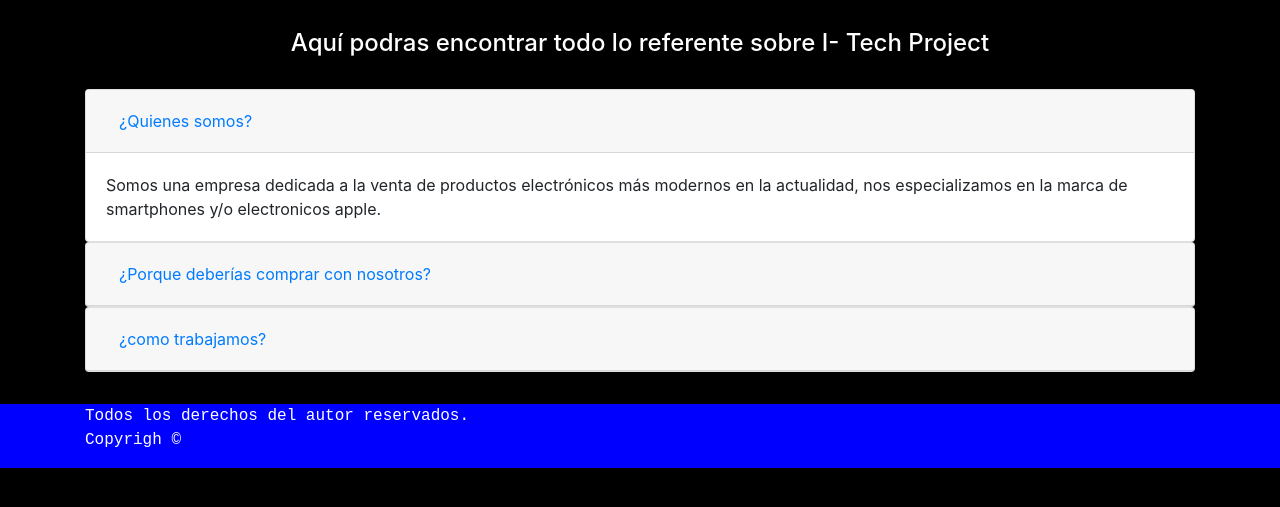
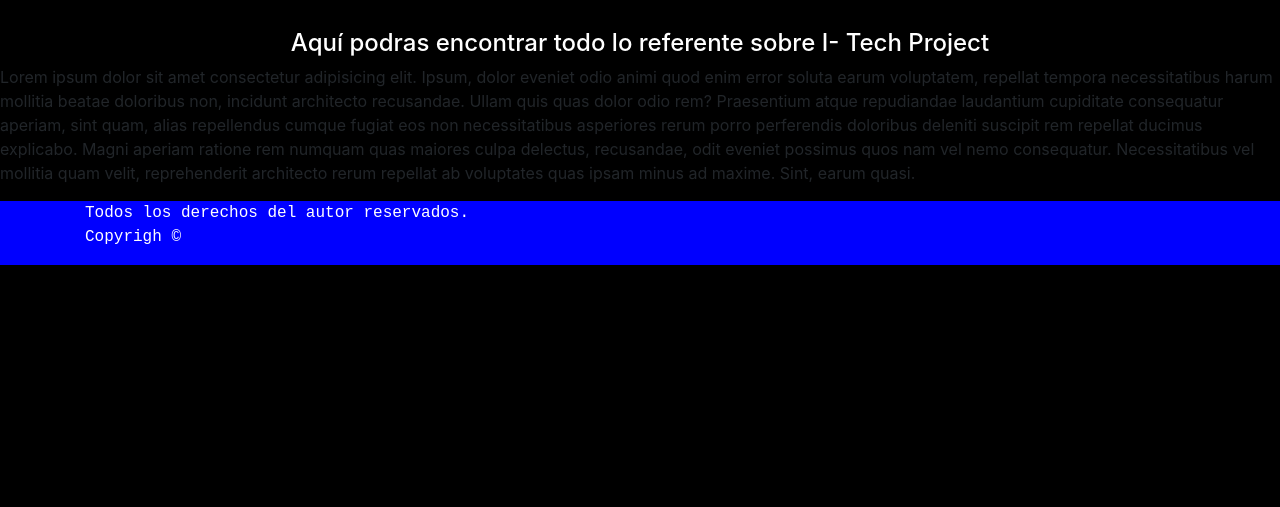
Before and after one commit to abrahamgonzalez96/I-tech-project, a website: page about-us.html in a window 1280 px wide. Shown: the part 243-750 px from the top of the page. Drawn offline with nearby package versions, Linux system fonts and the light colour scheme.

Commit message:
cambios para la rama de prueba

```diff
--- a/about-us.html
+++ b/about-us.html
@@ -60,56 +60,12 @@
 		</div>
 	</section>
 
-	<section class="container">
-		<div class="acordion" id="acordion-itech">
-  			<div class="card">
-   				 <div class="card-header" id="encabezado-uno">
-      				<h2 class="mb-0">
-        				<button class="btn btn-link btn-block text-left" type="button" data-toggle="collapse" data-target="#collapse-a">
-         					¿Quienes somos?
-        				</button>
-      				</h2>
-    			</div>
-
-    			<div id="collapse-a" class="collapse show" aria-labelledby="encabezado-uno" data-parent="#acordion-itech">
-      				<div class="card-body">
-						Somos una empresa dedicada a la venta de productos electrónicos más modernos en la actualidad, nos especializamos en la marca de smartphones y/o electronicos apple.
-      				</div>
-    			</div>
-			</div>
-
-  			<div class="card">
-    			<div class="card-header" id="headingTwo">
- 			     	<h2 class="mb-0">
-			        	<button class="btn btn-link btn-block text-left collapsed" type="button" data-toggle="collapse" data-target="#collapseTwo">
-				     	 ¿Porque deberías comprar con nosotros?
-			        	</button>
- 			    	</h2>
-   				</div>
-    			<div id="collapseTwo" class="collapse" aria-labelledby="headingTwo" data-parent="#acordion-itech">
-      				<div class="card-body">
-        				Anim pariatur cliche reprehenderit, enim eiusmod high life accusamus terry richardson ad squid. 3 wolf moon officia aute, non cupidatat skateboard dolor brunch. Food truck quinoa nesciunt laborum eiusmod. Brunch 3 wolf moon tempor, sunt aliqua put a bird on it squid single-origin coffee nulla assumenda shoreditch et. Nihil anim keffiyeh helvetica, craft beer labore wes anderson cred nesciunt sapiente ea proident. Ad vegan excepteur butcher vice lomo. Leggings occaecat craft beer farm-to-table, raw denim aesthetic synth nesciunt you probably haven't heard of them accusamus labore sustainable VHS.
-      				</div>
-    			</div>
-			</div>
-
-		<div class="card">
-			<div class="card-header" id="headingThree">
-				<h2 class="mb-0">
-					<button class="btn btn-link btn-block text-left collapsed" type="button" data-toggle="collapse" data-target="#collapseThree">
-					¿como trabajamos?
-					</button>
-				</h2>
-			</div>
-				<div id="collapseThree" class="collapse" aria-labelledby="headingThree" data-parent="#acordion-itech">
-					<div class="card-body">
-					Anim pariatur cliche reprehenderit, enim eiusmod high life accusamus terry richardson ad squid. 3 wolf moon officia aute, non cupidatat skateboard dolor brunch. Food truck quinoa nesciunt laborum eiusmod. Brunch 3 wolf moon tempor, sunt aliqua put a bird on it squid single-origin coffee nulla assumenda shoreditch et. Nihil anim keffiyeh helvetica, craft beer labore wes anderson cred nesciunt sapiente ea proident. Ad vegan excepteur butcher vice lomo. Leggings occaecat craft beer farm-to-table, raw denim aesthetic synth nesciunt you probably haven't heard of them accusamus labore sustainable VHS.
-					</div>
-				</div>
-			</div>
-	</div>
+	<section>
+		<article>
+			<p>
+				Lorem ipsum dolor sit amet consectetur adipisicing elit. Ipsum, dolor eveniet odio animi quod enim error soluta earum voluptatem, repellat tempora necessitatibus harum mollitia beatae doloribus non, incidunt architecto recusandae. Ullam quis quas dolor odio rem? Praesentium atque repudiandae laudantium cupiditate consequatur aperiam, sint quam, alias repellendus cumque fugiat eos non necessitatibus asperiores rerum porro perferendis doloribus deleniti suscipit rem repellat ducimus explicabo. Magni aperiam ratione rem numquam quas maiores culpa delectus, recusandae, odit eveniet possimus quos nam vel nemo consequatur. Necessitatibus vel mollitia quam velit, reprehenderit architecto rerum repellat ab voluptates quas ipsam minus ad maxime. Sint, earum quasi.		</p>
+		</article>
 	</section>
-
 	<footer class="container-fluid">
 		<div class="container d-flex justify-content-xl-between align-items-center">
 			<div>
```
Also changed, not shown: home.html (+0 -5 lines).
